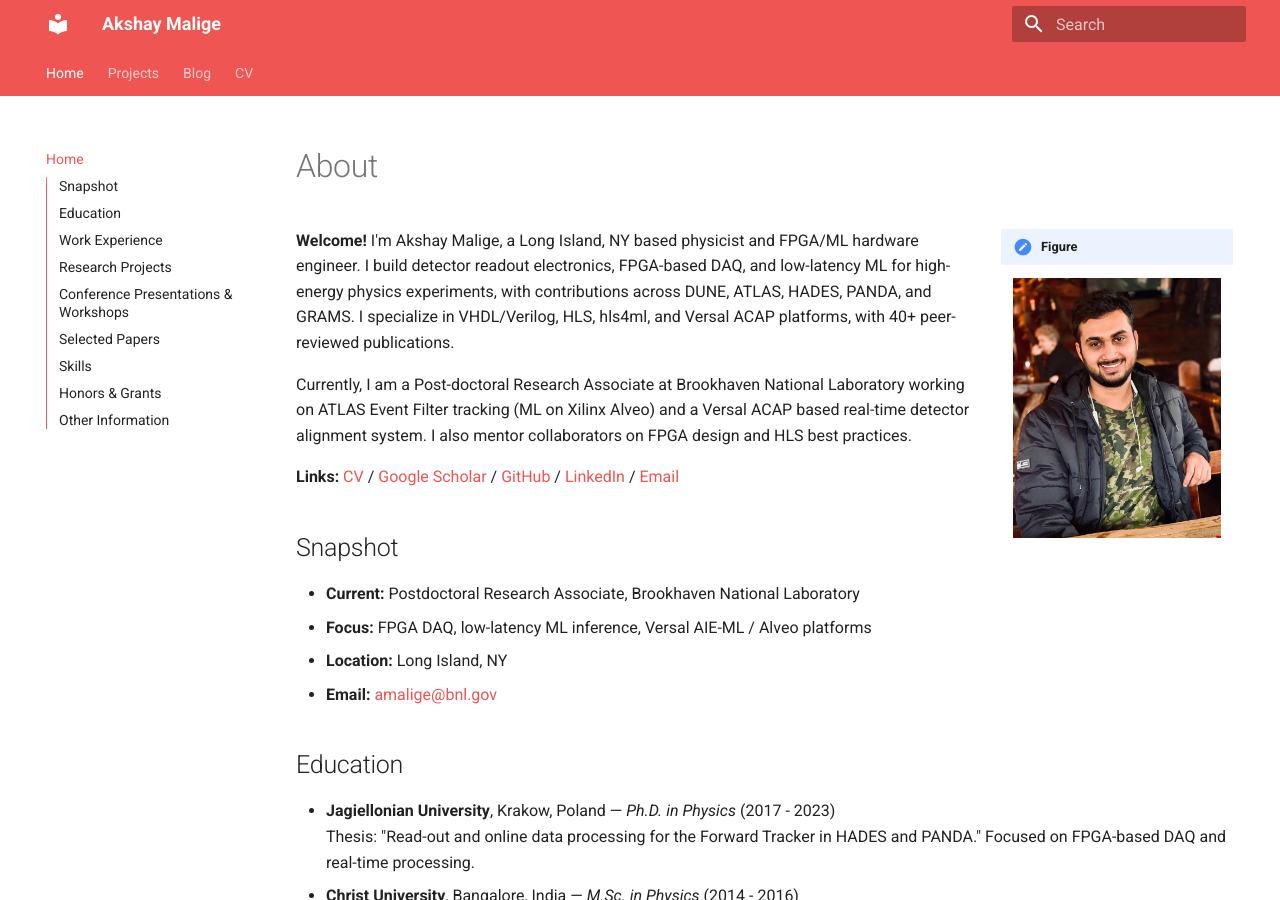
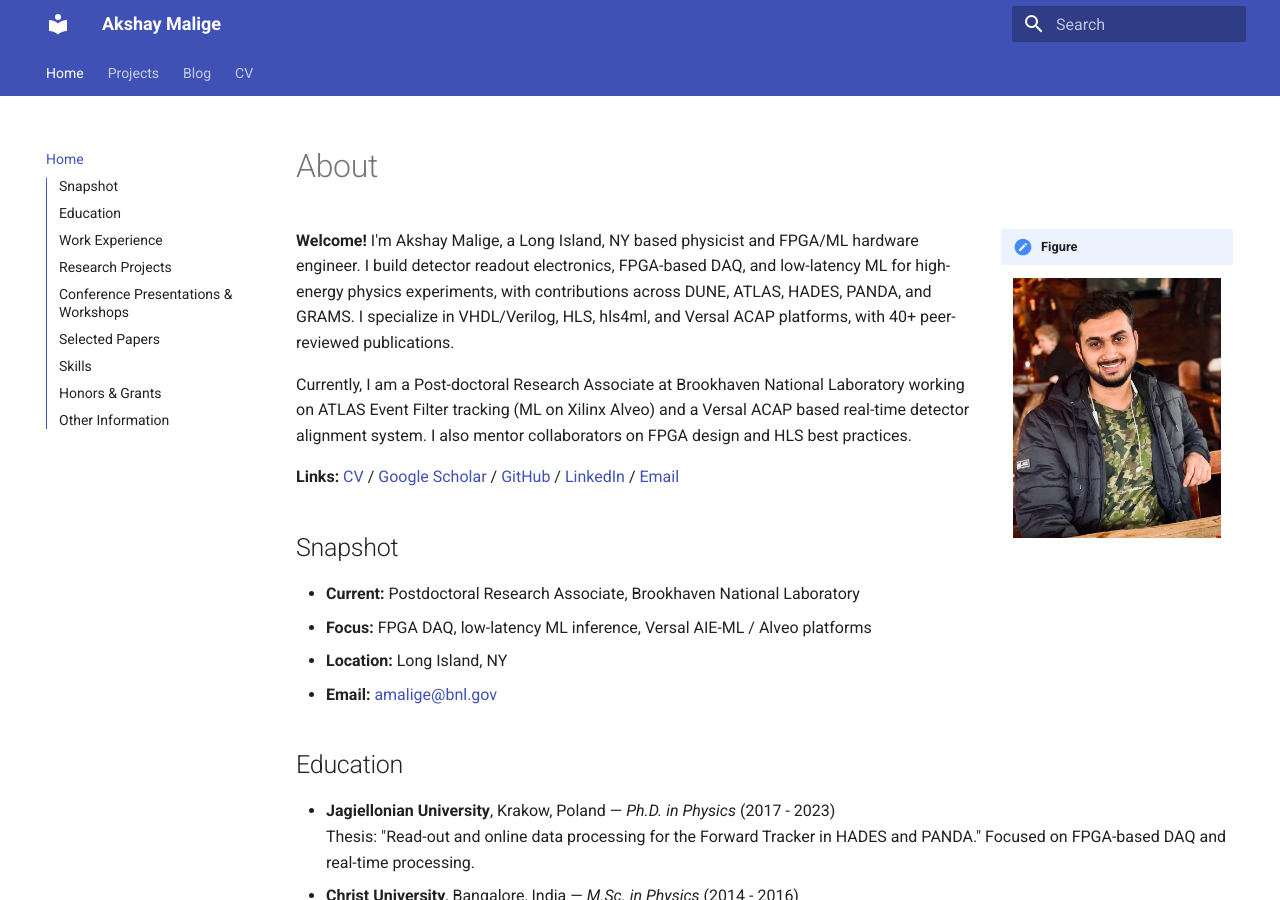
Before and after one commit to AkshayMalige/akshaymalige.github.io, an MkDocs documentation site: the page built from docs/index.md, in a window 1280 px wide and 900 px high. Built offline with MkDocs 1.6.1 and Material for MkDocs 9.7.7, drawn with Linux system fonts in a browser that asks for light colours.

Commit message:
color change

```diff
--- a/mkdocs.yml
+++ b/mkdocs.yml
@@ -5,10 +5,10 @@ theme:
   name: material
   palette:
     - scheme: default
-      primary: red
+      primary: indigo
       accent: deep orange
-    - scheme: indigo
-      primary: red
+    - scheme: slate
+      primary: indigo
       accent: deep orange
   features:
     - navigation.instant
```
